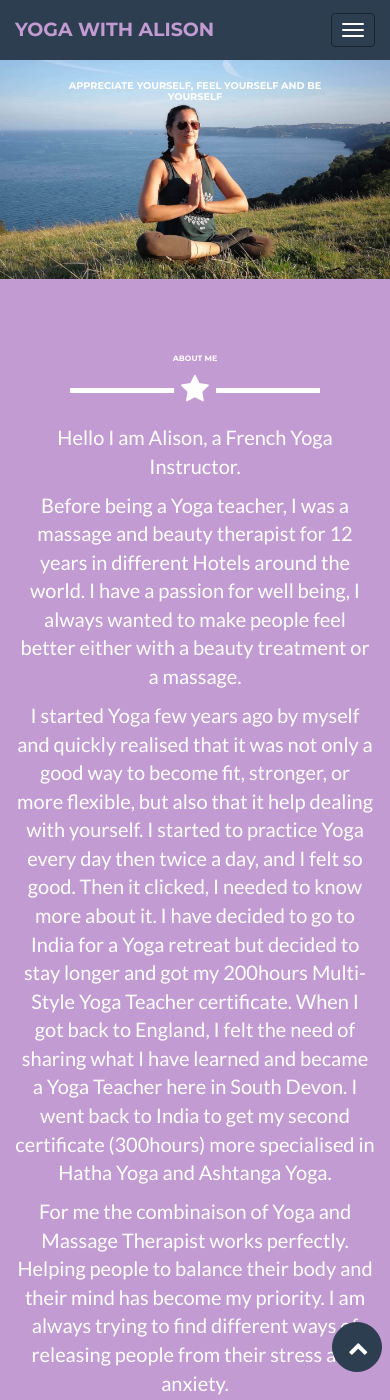
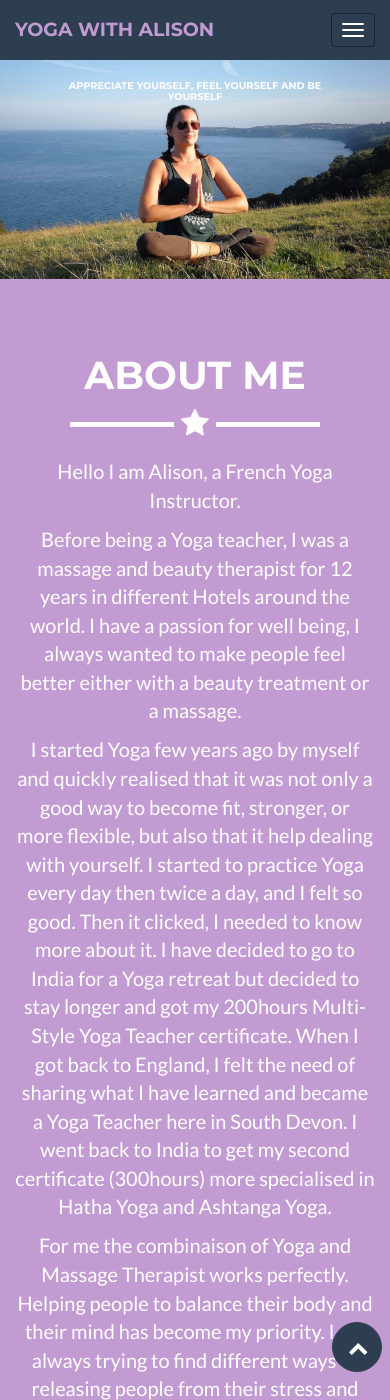
Before and after one commit to YogaWithAlison/yogawithalison.github.io, a Jekyll site: the page built from index.html, in a window 390 px wide and 1400 px high. Built offline with Jekyll 4.4.1, drawn with Linux system fonts in a browser that asks for light colours.

Commit message:
Update main.css

```diff
--- a/_includes/css/main.css
+++ b/_includes/css/main.css
@@ -256,7 +256,7 @@ section h2 {
 
 @media(max-width: 768px) {
   section h2 {
-    font-size: 2vw !important;
+    font-size: 10vw !important;
   }
 }
 
```
